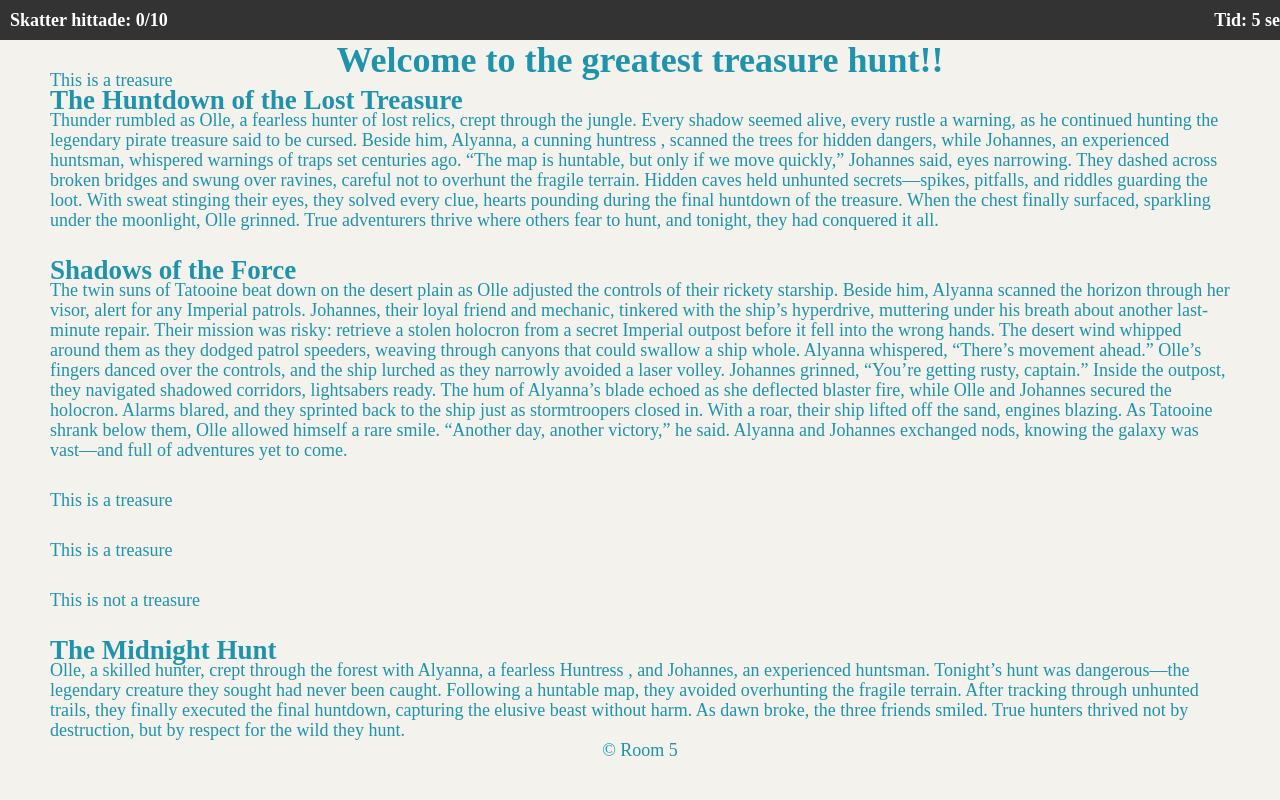
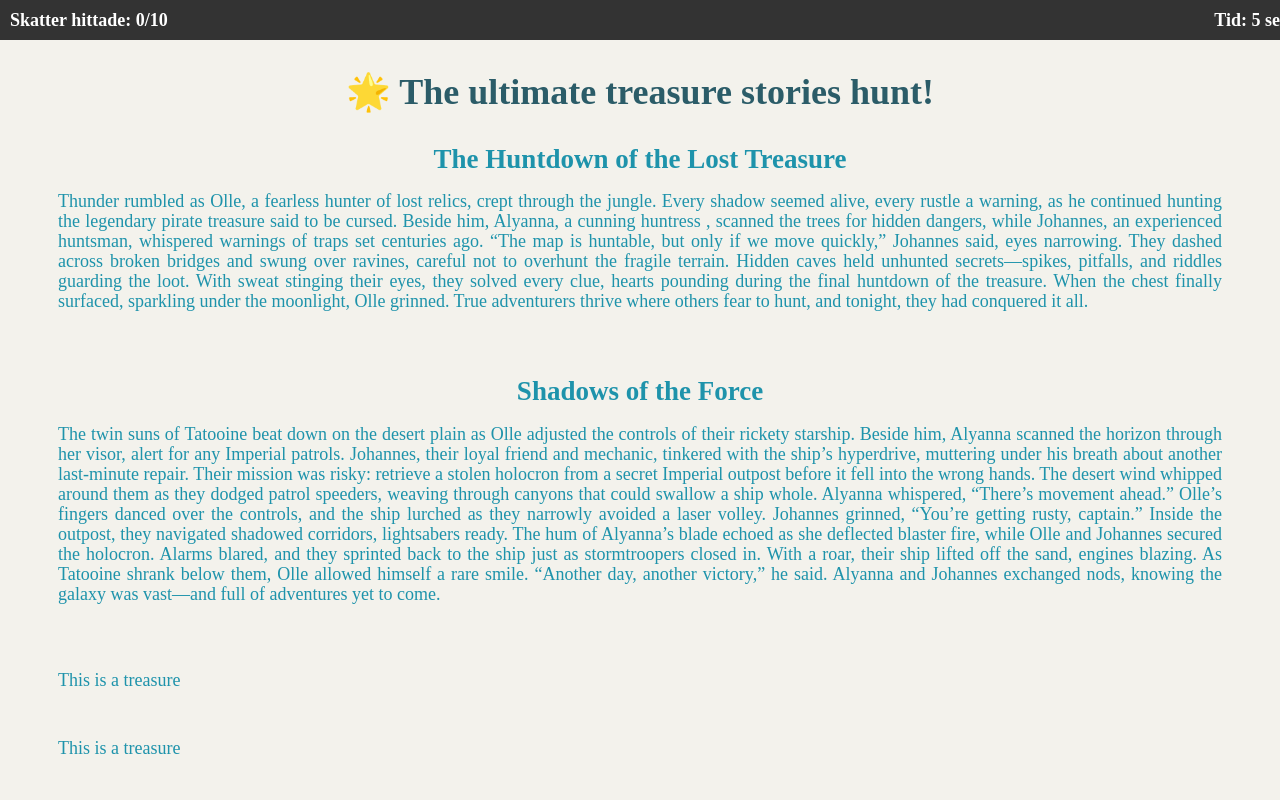
Before and after one commit to ollewarne/treasure-hunt-rum5, a plain HTML site: page index.html in a window 1280 px wide. Shown: the top 800 px of the page. Drawn offline with Linux system fonts and the light colour scheme.

Commit message:
2nd styling

```diff
--- a/index.html
+++ b/index.html
@@ -14,14 +14,13 @@
     </div>
     <header>
       <h1 class="h1">
-        Welcome to the greatest treasure
-        <a id="treasure1" class="treasure">hunt!!</a>
+       🌟 The ultimate treasure stories
+        <a id="treasure1" class="treasure">hunt!</a>
       </h1>
     </header>
     <main>
       <section>
         <article>
-          <p>This is a treasure</p>
           <h2>The Huntdown of the Lost Treasure</h2>
           <p>
             Thunder rumbled as Olle, a fearless
--- a/style.css
+++ b/style.css
@@ -1,9 +1,4 @@
 /* Denna Heads-Up-Display är det fritt fram att styla om och placera på andra ställen! */
-
-*{
-  margin: 0;
-  padding:0;
-}
  body{
   background-color: #F3F2EC;
   color: #1E93AB;
@@ -27,7 +22,15 @@ section {
 
  a{
   text-decoration: none;
-
+ }
+h1{
+  color: #2b5c68;
+}
+h2{
+  text-align: center;
+}
+ p{
+  text-align: justify;
  }
 
  .treasure:hover{
```
